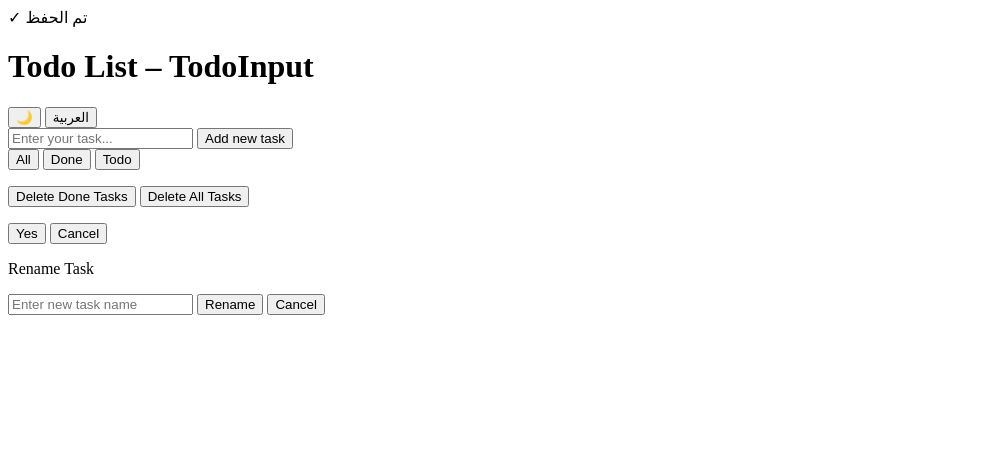
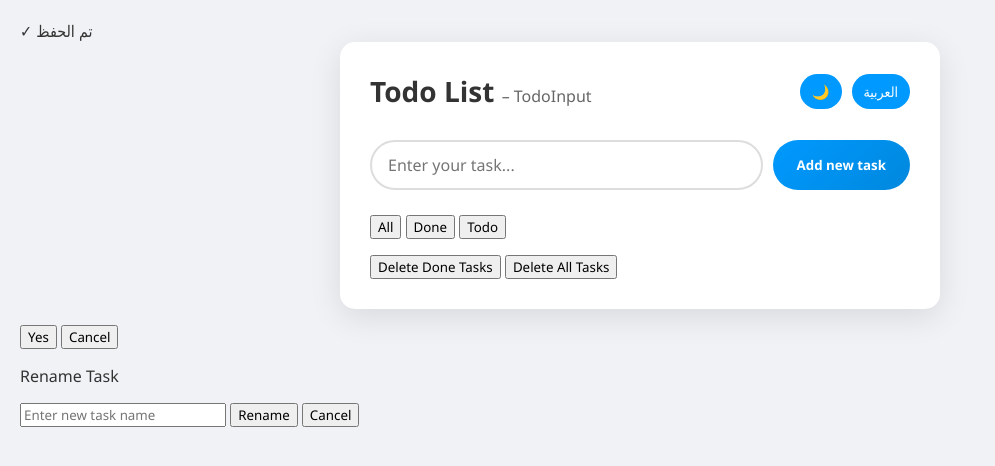
Before and after one commit to SamiAmarneh/RSM-js, a plain HTML site: page index.html in a window 1280 px wide. Shown: the whole page, without its empty margins (0-995 px from the left). Drawn offline with Linux system fonts and the light colour scheme.

Commit message:
css three

```diff
--- a/main.css
+++ b/main.css
@@ -28,3 +28,107 @@
       --popup-overlay: rgba(0,0,0,0.7);
       --shadow: rgba(0, 0, 0, 0.3);
     }
+ * {
+      box-sizing: border-box;
+      font-family: 'Segoe UI', Tahoma, Geneva, Verdana, sans-serif;
+    }
+
+    body {
+      margin: 0;
+      padding: 20px;
+      background-color: var(--bg-color);
+      color: var(--text-color);
+      transition: all 0.3s ease;
+    }
+
+    .container {
+      max-width: 600px;
+      margin: auto;
+      background: var(--container-bg);
+      padding: 30px;
+      border-radius: 15px;
+      box-shadow: 0 8px 32px var(--shadow);
+    }
+
+    .header {
+      display: flex;
+      justify-content: space-between;
+      align-items: center;
+      margin-bottom: 30px;
+      flex-wrap: wrap;
+      gap: 15px;
+    }
+
+    h1 {
+      color: var(--text-color);
+      margin: 0;
+      font-size: 28px;
+    }
+
+    .sub-title {
+      font-size: 16px;
+      color: var(--text-muted);
+      font-weight: normal;
+    }
+
+    .controls {
+      display: flex;
+      gap: 10px;
+      align-items: center;
+    }
+
+    .theme-toggle, .lang-toggle {
+      background: var(--primary-color);
+      color: white;
+      border: none;
+      padding: 8px 12px;
+      border-radius: 20px;
+      cursor: pointer;
+      font-size: 14px;
+      transition: all 0.3s;
+    }
+
+    .theme-toggle:hover, .lang-toggle:hover {
+      background: var(--primary-hover);
+      transform: scale(1.05);
+    }
+
+    .input-section {
+      display: flex;
+      gap: 10px;
+      margin-bottom: 25px;
+    }
+
+    .input-section input {
+      flex: 1;
+      padding: 12px 16px;
+      font-size: 16px;
+      border: 2px solid var(--border-color);
+      border-radius: 25px;
+      background: var(--container-bg);
+      color: var(--text-color);
+      transition: all 0.3s;
+    }
+
+    .input-section input:focus {
+      outline: none;
+      border-color: var(--primary-color);
+      box-shadow: 0 0 0 3px rgba(0, 153, 255, 0.1);
+    }
+
+    .input-section button {
+      padding: 12px 24px;
+      background: linear-gradient(135deg, var(--primary-color), var(--primary-hover));
+      color: white;
+      border: none;
+      cursor: pointer;
+      border-radius: 25px;
+      font-weight: 600;
+      transition: all 0.3s;
+      white-space: nowrap;
+    }
+
+    .input-section button:hover {
+      transform: translateY(-2px);
+      box-shadow: 0 4px 12px rgba(0, 153, 255, 0.3);
+    }
```
